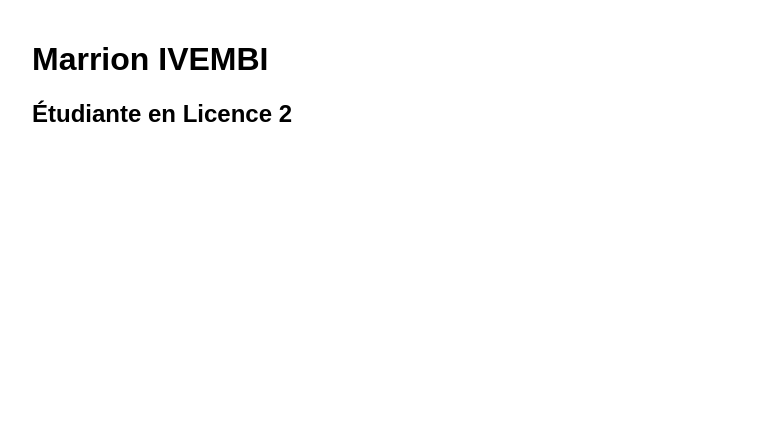
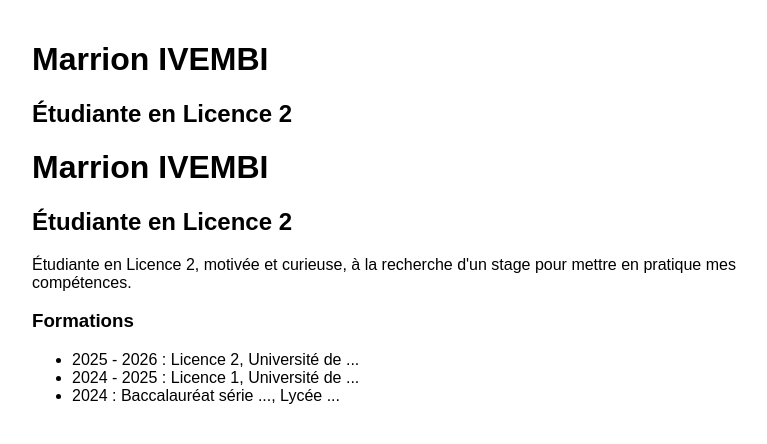
Before and after one commit to ivembimarrion-svg/Mon_CV, a plain HTML site: page index.html in a window 1280 px wide. Shown: the whole page, without its empty margins (208-975 px from the left). Drawn offline with Linux system fonts and the light colour scheme.

Commit message:
réparation des sections description et formations

```diff
--- a/index.html
+++ b/index.html
@@ -11,7 +11,18 @@
 
 <h2>Étudiante en Licence 2</h2>
 
-  <!-- FORMATIONS -->
+  <h1>Marrion IVEMBI</h1>
+
+<h2>Étudiante en Licence 2</h2>
+
+<p>Étudiante en Licence 2, motivée et curieuse, à la recherche d'un stage pour mettre en pratique mes compétences.</p>
+
+<h3>Formations</h3>
+<ul>
+  <li>2025 - 2026 : Licence 2, Université de ...</li>
+  <li>2024 - 2025 : Licence 1, Université de ...</li>
+  <li>2024 : Baccalauréat série ..., Lycée ...</li>
+</ul>
 
   <!-- EXPERIENCES -->
 
```
